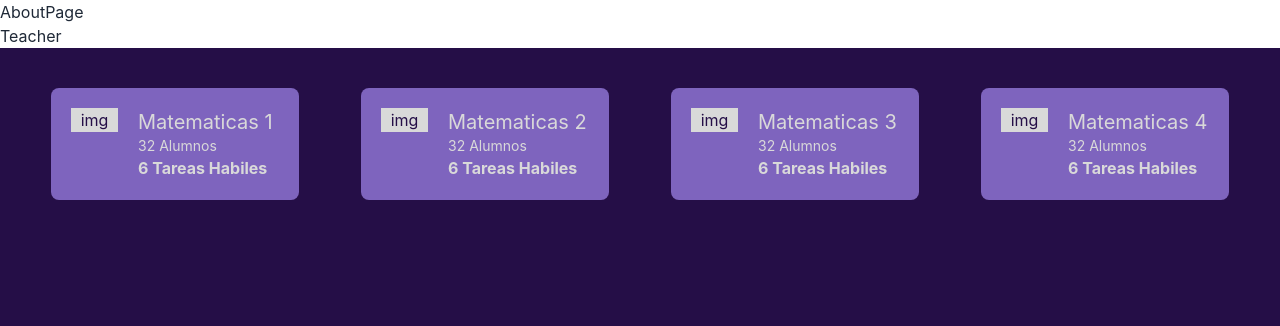
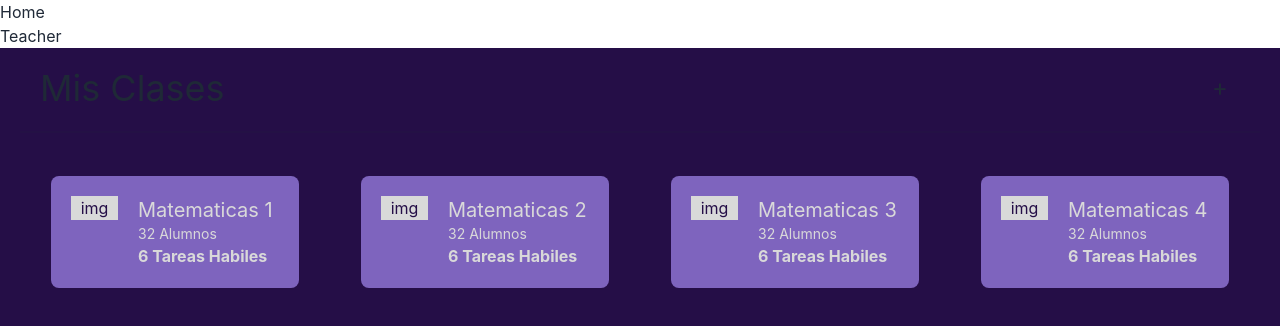
Before and after one commit to Goose03/OrgaNice, a React (Vite) app: page /teacher in a window 1280 px wide. Shown: the top 326 px of the page. Built offline with nearby package versions, Linux system fonts and the light colour scheme.

Commit message:
Boton Add Clase

```diff
--- a/package.json
+++ b/package.json
@@ -17,6 +17,7 @@
     "react": "^18.2.0",
     "react-dom": "^18.2.0",
     "react-router-dom": "^6.23.0",
+    "reactjs-popup": "^2.0.6",
     "sort-by": "^0.0.2"
   },
   "devDependencies": {
--- a/src/App.jsx
+++ b/src/App.jsx
@@ -10,7 +10,7 @@ export default function App() {
   <>
     <nav>
       <ul>
-        <li><Link to="/">AboutPage</Link></li>
+        <li><Link to="/">Home</Link></li>
         <li><Link to="/teacher">Teacher</Link></li>
       </ul>
     </nav>
--- /dev/null
+++ b/src/pages/teacher/clases/CreateClase.jsx
@@ -0,0 +1,47 @@
+import { useState } from 'react';
+import Popup from 'reactjs-popup';
+
+export default function CreateClase(props){
+
+    const [nuevaClase, setNuevaClase] = useState({ id:1238, name:"", acr: "", studentCount:0, hwNum:0 })
+
+    const handleNombre = (event) => setNuevaClase({...nuevaClase, name: event.target.value})
+    const handleAcr = (event) => setNuevaClase({...nuevaClase, acr: event.target.value})
+
+    const [newId, setnewId] = useState(1238);
+
+    function createClase(){
+        setNuevaClase({...nuevaClase, id: newId})
+        setnewId(newId + 1);
+
+        props.set([...props.clases, nuevaClase]);
+    }
+
+    return(
+        <>
+            <Popup
+            modal
+            trigger={<button className="hover:bg-mpurp/[.5] px-3 text-2xl rounded-full">+</button>} position="top left">
+                {close => (
+                    <div className="bg-bwhite text-dpurp rounded-lg p-5 flex flex-col justify-center items-center">
+                        <h1 className='text-2xl pb-4'>Nueva Clase</h1>
+
+                        <div className='flex flex-col pb-4'>
+                            <label className='' >Nombre</label>
+                            <input maxLength="30" onChange={handleNombre} type="text" className="bg-twhite rounded-lg shadow-xl p-1" />
+                        </div>
+
+                        <div className='pb-4'>
+                            <label className='flex flex-col' >Acronimo</label>
+                            <input maxLength="4" onChange={handleAcr} type="text" className="bg-twhite rounded-lg shadow-xl p-1"/>
+                        </div>
+
+                        <button onClick={createClase} className="bg-dpurp hover:bg-dpurp/[.5] text-twhite hover:text-dpurp p-2 rounded-xl shadow-sm">
+                            Create
+                        </button>
+                    </div>
+                )}
+            </Popup>
+        </>
+    )
+}
--- a/src/pages/teacher/clases/Teacher.jsx
+++ b/src/pages/teacher/clases/Teacher.jsx
@@ -1,20 +1,33 @@
-import { useState } from "react"
+import { useState, useEffect } from "react"
+import Popup from 'reactjs-popup';
 
 import Classes from "./Classes"
+import CreateClase from "./CreateClase";
 
 export default function Teacher(){
     const dummyClass = [
-        { id:1234, name:"Matematicas 1", studentCount:32, hwNum:6 },
-        { id:1235, name:"Matematicas 2", studentCount:32, hwNum:6 },
-        { id:1236, name:"Matematicas 3", studentCount:32, hwNum:6 },
-        { id:1237, name:"Matematicas 4", studentCount:32, hwNum:6 },
+        { id:1234, name:"Matematicas 1", acr: "Mat1", studentCount:32, hwNum:6 },
+        { id:1235, name:"Matematicas 2", acr: "Mat2", studentCount:32, hwNum:6 },
+        { id:1236, name:"Matematicas 3", acr: "Mat3", studentCount:32, hwNum:6 },
+        { id:1237, name:"Matematicas 4", acr: "Mat4", studentCount:32, hwNum:6 },
     ]
 
     const [classes, setClasses] = useState(dummyClass);
 
+    useEffect(() => {
+        console.log(classes);
+    }, [classes]);
+
     return(
         <>
             <div className="bg-dpurp p-5 h-screen">
+                <div className="mx-5 flex justify-between">
+                    <h1 className="text-4xl">Mis Clases</h1>
+                    <CreateClase clases={classes}  set={setClasses}/>
+                </div>
+
+                <div className="divider" />
+
                 <div className="flex flex-wrap justify-around">
                     {classes.map((thisClass) => {
                         return <Classes key={thisClass.id} class={thisClass} />;
--- /dev/null
+++ b/src/pages/teacher/tareas/CreateTarea.jsx
@@ -0,0 +1,48 @@
+import Popup from 'reactjs-popup';
+
+export default function CreateTarea(){
+
+    const [nombre, setNombre] = useState();
+    const [desc, setDesc] = useState();
+    const [priori, setPriori] = useState();
+    const [fecha, setFecha] = useState();
+
+    return(
+        <>
+            <Popup
+            modal
+            trigger={<button className="hover:bg-mpurp/[.5] px-3 text-2xl rounded-full">+</button>} position="top left">
+                {close => (
+                    <div className="bg-bwhite text-dpurp rounded-lg p-5 flex flex-col justify-center items-center">
+                        <p className="text-4xl pb-4">Nueva Tarea</p>
+
+                        <div className="pb-4 flex flex-col">
+                            <label className="">Nombre</label>
+                            <input type="text" placeholder="Actividad 1" className="bg-twhite rounded-lg shadow-xl p-1" />
+                        </div>
+
+                        <div className="pb-4 flex flex-col">
+                            <label className="">Descripcion</label>
+                            <textarea type="text" placeholder="Ejercicios 1 a 10..." className="bg-twhite rounded-lg shadow-2xl p-1 resize-none h-20" />
+                        </div>
+
+
+                        <div className="pb-5 flex flex-col items-center">
+                            <label className="">Prioridad</label>
+                            <input type="number" min="1" max="5" placeholder="" className="bg-twhite rounded-lg shadow-xl p-1 w-1/4 text-center" />
+                        </div>
+
+                        <div className="pb-5 flex flex-col items-center">
+                            <label className="">Fecha de Entrega</label>
+                            <input type="date" placeholder="1" className="bg-twhite rounded-lg shadow-xl p-1 text-center" />
+                        </div>
+
+                        <button className="bg-dpurp hover:bg-dpurp/[.5] text-twhite hover:text-dpurp p-2 rounded-xl shadow-sm" onClick={createTarea}>
+                            Sumbit
+                        </button>
+                    </div>
+                )}
+            </Popup>
+        </>
+    )
+}
```
Also changed, not shown: 1 other file (tests, documents, lock files or other folders).
